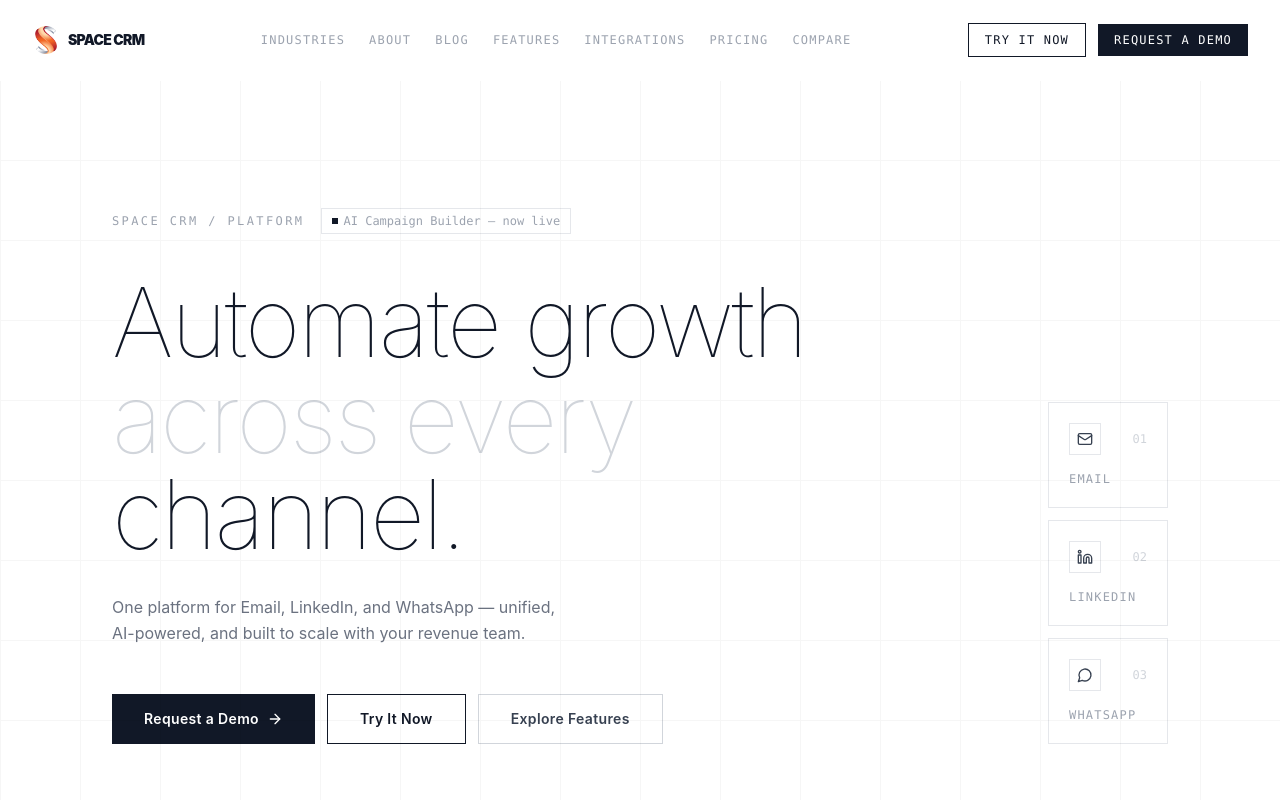
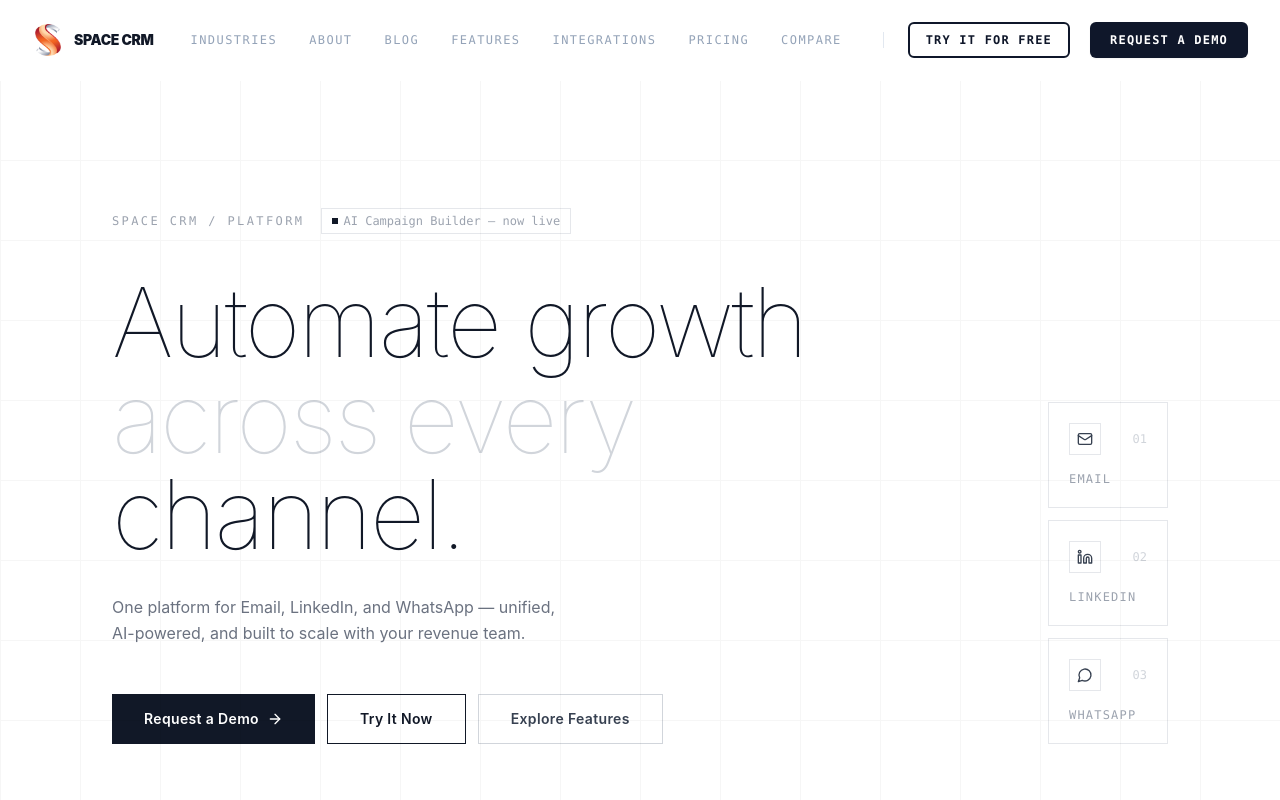
Before and after one commit to pmspaceai7-wq/spacecrmmail, a Next.js app: page / in a window 1280 px wide. Shown: the top 800 px of the page. Built offline with nearby package versions, Linux system fonts and the light colour scheme.

Commit message:
feat: navbar and footer updates

```diff
--- a/components/Footer.tsx
+++ b/components/Footer.tsx
@@ -30,10 +30,10 @@
 };
 
 const socialLinks = [
-  { icon: Twitter, href: "#", label: "Twitter" },
-  { icon: Linkedin, href: "#", label: "LinkedIn" },
-  { icon: Github, href: "#", label: "GitHub" },
-  { icon: Mail, href: "#", label: "Email" },
+  { icon: Twitter, href: "https://twitter.com/spacecrm", label: "Twitter" },
+  { icon: Linkedin, href: "https://linkedin.com/company/spacecrm", label: "LinkedIn" },
+  { icon: Github, href: "https://github.com/spacecrm", label: "GitHub" },
+  { icon: Mail, href: "mailto:hello@spacecrm.net", label: "Email" },
 ];
 
 export default function Footer() {
@@ -98,24 +98,49 @@
       {/* ── Bottom bar ── */}
       <div className="border-t border-gray-200">
         <div className="max-w-6xl mx-auto px-6 lg:px-12 py-5">
-          <div className="flex flex-col sm:flex-row items-center justify-between gap-4">
-            <p className="text-xs font-mono text-gray-400">
-              © {new Date().getFullYear()} Space CRM. All rights reserved.
+          <div className="flex flex-col items-center gap-2">
+            <p className="text-xs font-mono text-gray-400 text-center">
+              © 2026 SPACECRM — Built with open-source software licensed under{" "}
+              <a
+                href="https://www.gnu.org/licenses/agpl-3.0.html"
+                target="_blank"
+                rel="noopener noreferrer"
+                className="underline hover:text-gray-900 transition-colors"
+              >
+                AGPL v3
+              </a>
+              . Source code available at{" "}
+              <a
+                href="https://github.com/bibinprathap/spacecrm"
+                target="_blank"
+                rel="noopener noreferrer"
+                className="underline hover:text-gray-900 transition-colors"
+              >
+                GitHub
+              </a>
+              .
             </p>
-            <div className="flex items-center gap-6">
-              {[
-                { label: "Privacy Policy", href: "/privacy" },
-                { label: "Terms of Service", href: "/terms" },
-                { label: "Cookie Settings", href: "/cookies" }
-              ].map((link) => (
-                <Link
-                  key={link.label}
-                  href={link.href}
-                  className="text-xs font-mono text-gray-400 hover:text-gray-900 transition-colors duration-150"
-                >
-                  {link.label}
-                </Link>
-              ))}
+            <div className="flex flex-col sm:flex-row items-center justify-center gap-2 sm:gap-4">
+              <Link
+                href="/privacy"
+                className="text-xs font-mono text-gray-400 hover:text-gray-900 transition-colors duration-150"
+              >
+                Privacy Policy
+              </Link>
+              <span className="hidden sm:inline text-xs font-mono text-gray-400">·</span>
+              <Link
+                href="/terms"
+                className="text-xs font-mono text-gray-400 hover:text-gray-900 transition-colors duration-150"
+              >
+                Terms of Service
+              </Link>
+              <span className="hidden sm:inline text-xs font-mono text-gray-400">·</span>
+              <Link
+                href="/cookies"
+                className="text-xs font-mono text-gray-400 hover:text-gray-900 transition-colors duration-150"
+              >
+                Cookie Settings
+              </Link>
             </div>
           </div>
         </div>
--- a/components/Header.tsx
+++ b/components/Header.tsx
@@ -26,16 +26,18 @@
   return (
     <>
       <header
-        className={`fixed top-0 left-0 right-0 z-50 bg-white transition-all duration-300 ${
-          isScrolled ? "border-b border-gray-200" : "border-b border-transparent"
+        className={`fixed top-0 left-0 right-0 z-50 bg-white/95 backdrop-blur-md transition-all duration-300 ${
+          isScrolled
+            ? "shadow-[0_2px_20px_rgba(0,0,0,0.04)] border-b border-slate-100 bg-white/95"
+            : "border-b border-transparent bg-transparent"
         }`}
       >
         <nav className="max-w-7xl mx-auto px-4 lg:px-8">
           <div className="flex items-center justify-between h-16 md:h-20">
 
             {/* Logo */}
-            <Link href="/" className="flex items-center gap-2 group shrink-0">
-              <div className="relative w-7 h-7">
+            <Link href="/" className="flex items-center gap-2.5 group shrink-0">
+              <div className="relative w-8 h-8 transition-transform duration-300 group-hover:scale-110 group-hover:rotate-[8deg]">
                 <Image
                   src="/icononly_transparent_nobuffer.png"
                   alt="Space CRM Logo"
@@ -43,28 +45,28 @@
                   className="object-contain"
                 />
               </div>
-              <span className="text-sm font-black tracking-tighter text-gray-900 uppercase">
+              <span className="text-sm font-black tracking-tight text-gray-900 uppercase transition-colors duration-300 group-hover:text-indigo-600">
                 Space CRM
               </span>
             </Link>
 
             {/* Desktop Navigation */}
-            <div className="hidden lg:flex items-center gap-5 xl:gap-6">
+            <div className="hidden lg:flex items-center gap-6 xl:gap-8">
               <Link
                 href="/industries"
-                className="text-[10px] xl:text-xs font-mono tracking-[0.1em] uppercase text-gray-400 hover:text-gray-900 transition-colors duration-150"
+                className="text-[10px] xl:text-xs font-mono font-medium tracking-[0.12em] uppercase text-slate-400 hover:text-slate-950 transition-colors duration-200"
               >
                 Industries
               </Link>
               <Link
                 href="/about"
-                className="text-[10px] xl:text-xs font-mono tracking-[0.1em] uppercase text-gray-400 hover:text-gray-900 transition-colors duration-150"
+                className="text-[10px] xl:text-xs font-mono font-medium tracking-[0.12em] uppercase text-slate-400 hover:text-slate-950 transition-colors duration-200"
               >
                 About
               </Link>
               <Link
                 href="/blog"
-                className="text-[10px] xl:text-xs font-mono tracking-[0.1em] uppercase text-gray-400 hover:text-gray-900 transition-colors duration-150"
+                className="text-[10px] xl:text-xs font-mono font-medium tracking-[0.12em] uppercase text-slate-400 hover:text-slate-950 transition-colors duration-200"
               >
                 Blog
               </Link>
@@ -72,24 +74,27 @@
                 <Link
                   key={link.href}
                   href={link.href}
-                  className="text-[10px] xl:text-xs font-mono tracking-[0.1em] uppercase text-gray-400 hover:text-gray-900 transition-colors duration-150"
+                  className="text-[10px] xl:text-xs font-mono font-medium tracking-[0.12em] uppercase text-slate-400 hover:text-slate-950 transition-colors duration-200"
                 >
                   {link.label}
                 </Link>
               ))}
             </div>
 
-            {/* CTA */}
-            <div className="hidden lg:flex items-center gap-2 xl:gap-3">
+            {/* Divider and CTAs */}
+            <div className="hidden lg:flex items-center gap-4 xl:gap-5">
+              <div className="h-4 w-[1px] bg-slate-200 mx-1" />
+
               <Link
                 href="https://mail.spacecrm.net/spacecrm"
-                className="px-4 py-2 border border-gray-900 text-gray-900 text-[10px] xl:text-xs font-mono tracking-[0.1em] uppercase hover:bg-gray-50 transition-colors duration-150 whitespace-nowrap"
+                className="px-4 py-2 border-2 border-slate-900 text-slate-900 text-[10px] xl:text-xs font-mono font-semibold tracking-[0.1em] uppercase hover:bg-slate-900 hover:text-white transition-all duration-200 whitespace-nowrap rounded-md"
               >
-                Try It Now
+                Try It for Free
               </Link>
+
               <Link
                 href="/demo"
-                className="px-4 py-2 bg-gray-900 text-white text-[10px] xl:text-xs font-mono tracking-[0.1em] uppercase hover:bg-gray-700 transition-colors duration-150 whitespace-nowrap"
+                className="px-5 py-2.5 bg-slate-900 text-white text-[10px] xl:text-xs font-mono font-semibold tracking-[0.1em] uppercase hover:bg-slate-800 hover:shadow-md transition-all duration-200 whitespace-nowrap rounded-md shadow-sm"
               >
                 Request a Demo
               </Link>
@@ -98,13 +103,13 @@
             {/* Mobile Menu Button */}
             <button
               onClick={() => setIsMobileMenuOpen(!isMobileMenuOpen)}
-              className="lg:hidden p-2 border border-gray-200 hover:border-gray-900 transition-colors duration-150"
+              className="lg:hidden p-2 border border-slate-200 rounded-md hover:border-slate-900 transition-colors duration-150"
               aria-label="Toggle mobile menu"
             >
               {isMobileMenuOpen ? (
-                <X className="w-4 h-4 text-gray-700" />
+                <X className="w-4 h-4 text-slate-700" />
               ) : (
-                <Menu className="w-4 h-4 text-gray-700" />
+                <Menu className="w-4 h-4 text-slate-700" />
               )}
             </button>
           </div>
@@ -117,14 +122,14 @@
                 animate={{ opacity: 1, height: "auto" }}
                 exit={{ opacity: 0, height: 0 }}
                 transition={{ duration: 0.2 }}
-                className="lg:hidden overflow-hidden border-t border-gray-200"
+                className="lg:hidden overflow-hidden border-t border-slate-200"
               >
-                <div className="py-6 divide-y divide-gray-100">
+                <div className="py-6 divide-y divide-slate-100">
                   <div className="space-y-0 pb-6">
                     <Link
                       href="/industries"
                       onClick={() => setIsMobileMenuOpen(false)}
-                      className="block w-full text-left px-1 py-3 text-xs font-mono tracking-[0.15em] uppercase text-gray-400 hover:text-gray-900 transition-colors duration-150"
+                      className="block w-full text-left px-1 py-3 text-xs font-mono tracking-[0.15em] uppercase text-slate-400 hover:text-slate-950 transition-colors duration-150"
                     >
                       Industries
                     </Link>
@@ -133,7 +138,7 @@
                         key={link.href}
                         href={link.href}
                         onClick={() => setIsMobileMenuOpen(false)}
-                        className="block px-1 py-3 text-xs font-mono tracking-[0.15em] uppercase text-gray-400 hover:text-gray-900 transition-colors duration-150"
+                        className="block px-1 py-3 text-xs font-mono tracking-[0.15em] uppercase text-slate-400 hover:text-slate-950 transition-colors duration-150"
                       >
                         {link.label}
                       </Link>
@@ -144,14 +149,14 @@
                     <Link
                       href="https://mail.spacecrm.net/spacecrm"
                       onClick={() => setIsMobileMenuOpen(false)}
-                      className="block w-full text-center px-6 py-3 border border-gray-900 text-gray-900 text-xs font-mono tracking-[0.15em] uppercase hover:bg-gray-50 transition-colors duration-150"
+                      className="block w-full text-center px-6 py-3 border-2 border-slate-900 text-slate-900 text-xs font-mono font-semibold tracking-[0.15em] uppercase hover:bg-slate-900 hover:text-white transition-all duration-200 rounded-md"
                     >
-                      Try It Now
+                      Try It for Free
                     </Link>
                     <Link
                       href="/demo"
                       onClick={() => setIsMobileMenuOpen(false)}
-                      className="block w-full text-center px-6 py-3 bg-gray-900 text-white text-xs font-mono tracking-[0.15em] uppercase hover:bg-gray-700 transition-colors duration-150"
+                      className="block w-full text-center px-6 py-3 bg-slate-900 text-white text-xs font-mono font-semibold tracking-[0.15em] uppercase hover:bg-slate-800 transition-colors duration-200 rounded-md"
                     >
                       Request a Demo
                     </Link>
```
